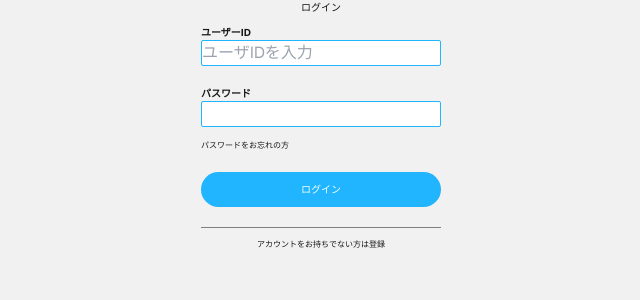
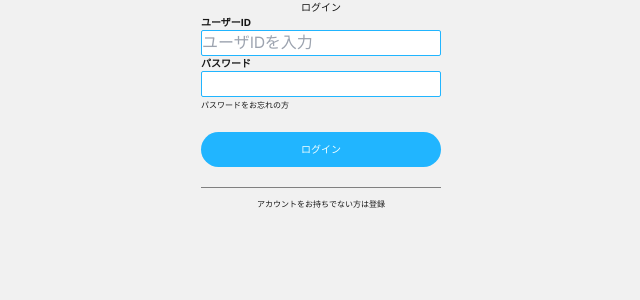
Before and after one commit to hakyukawa/frist_chat_next, a Next.js app in the folder hakyukawa-next/: page /login in a window 1280 px wide. Shown: the top 300 px of the page, without its empty margins (319-959 px from the left). Built offline with nearby package versions, Linux system fonts and the light colour scheme.

Commit message:
[fix]クラス名修正

```diff
--- a/hakyukawa-next/src/app/login/page.jsx
+++ b/hakyukawa-next/src/app/login/page.jsx
@@ -3,7 +3,7 @@ import styles from "@/styles/componentStyles/login/Login.css";
 
 function InputField (props) {
     return(
-        <div className="form">
+        <div className="input">
             <label>{props.label}</label>
             <input type={props.type} name= {props.name}  className="textbox" placeholder={props.placeholder}></input>
         </div>
@@ -15,15 +15,15 @@ function Login () {
     return(
         <div className= "loginwrap">
             <h2 id="title">ログイン</h2>
-            <form action="POST">
-                <div id="loginform">
+            <form method="POST" >
+                <div id="loginforms">
                     <InputField label = "ユーザーID" type = "text" name = "userId" placeholder = "ユーザIDを入力"/>
                     <InputField label = "パスワード" type = "password" name = "password" placeholder = "" />
-                    <small id="forgetpassword">パスワードをお忘れの方</small>
+                    <small className="forgetpassword"><a href="">パスワードをお忘れの方</a></small>
                 </div>
                 <input type="submit" value="ログイン" id="login"></input>
             </form>
-            <small id="signUp">アカウントをお持ちでない方は登録</small>
+            <small id="signUp">アカウントをお持ちでない方は<span className="links"><a href="">登録</a></span></small>
         </div>
     );
 }
```
